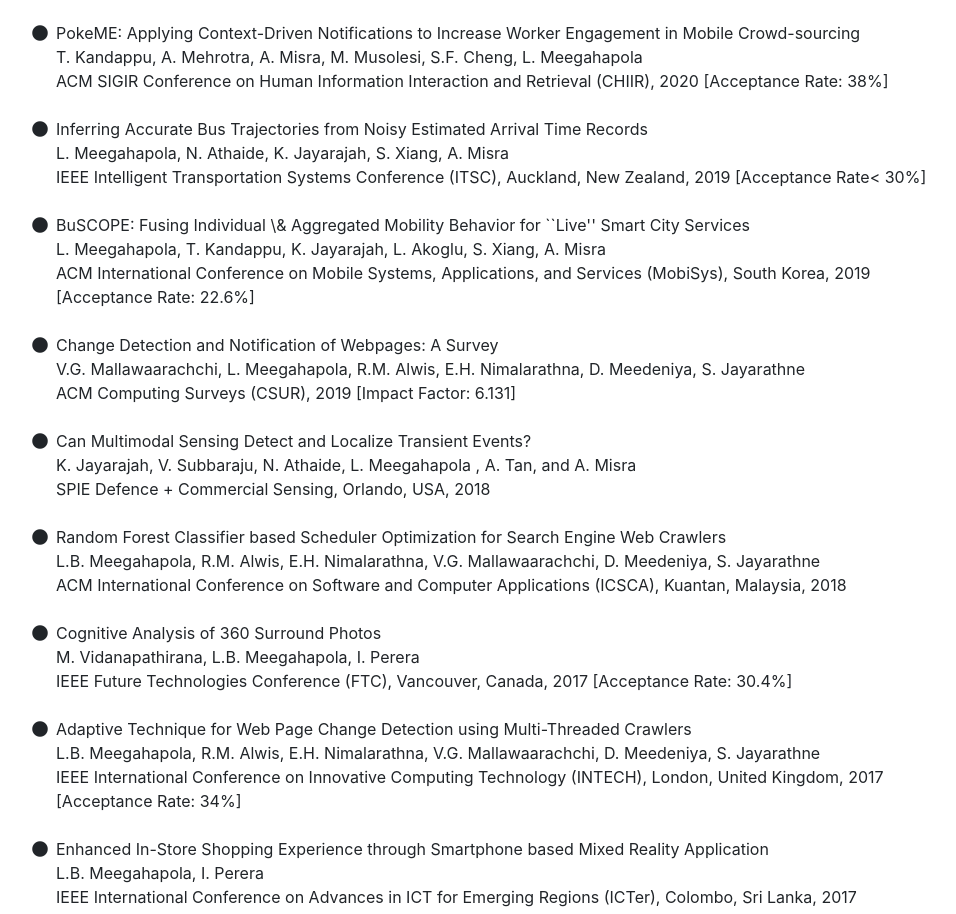
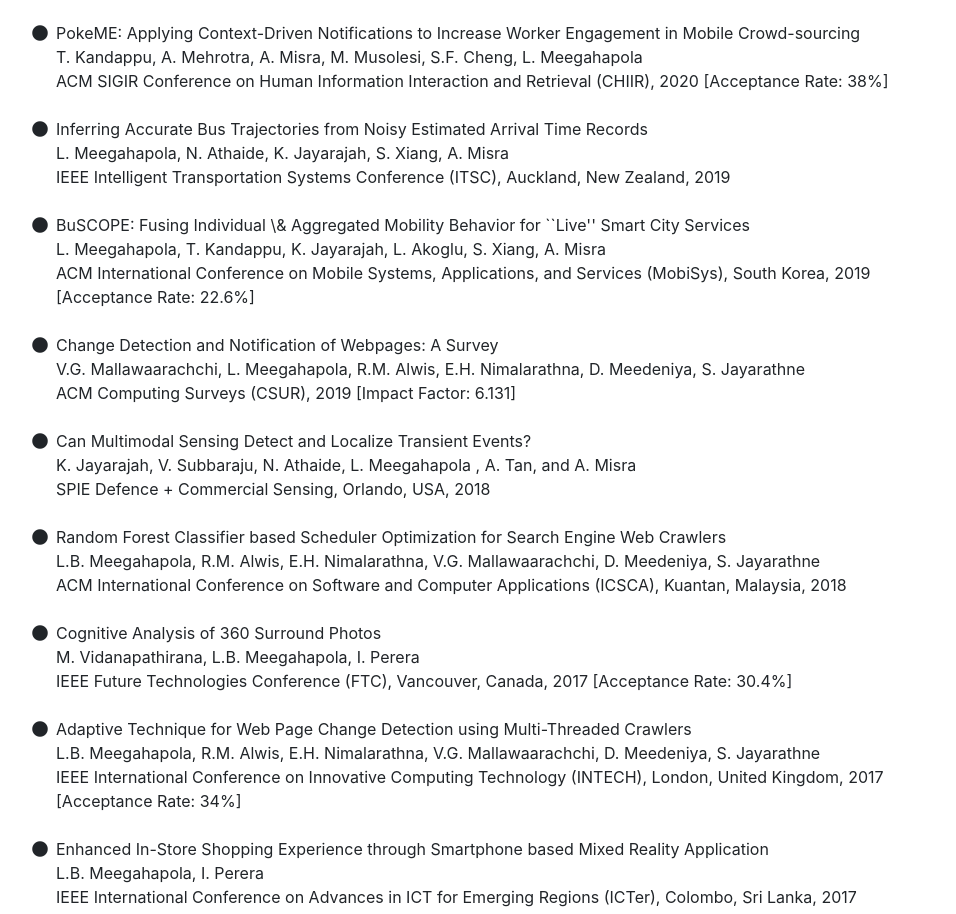
Before and after one commit to lakmalbuddikalucky/lakmalmeegahapola, a website with bundled scripts: page index.html in a window 1280 px wide. Shown: the part 3735-4649 px from the top of the page, without its empty margins (304-1260 px from the left). Built offline with nearby package versions, Linux system fonts and the light colour scheme; a web font is replaced by a local one.

Commit message:
Update index.html

```diff
--- a/index.html
+++ b/index.html
@@ -330,7 +330,7 @@
             <i class="fa-li fa fa-circle"></i>
             Inferring Accurate Bus Trajectories from Noisy Estimated Arrival Time Records<br>
             L. Meegahapola, N. Athaide, K. Jayarajah, S. Xiang, A. Misra<br>
-            IEEE Intelligent Transportation Systems Conference (ITSC), Auckland, New Zealand, 2019 [Acceptance Rate< 30%]<br>
+            IEEE Intelligent Transportation Systems Conference (ITSC), Auckland, New Zealand, 2019<br>
             </li>
 
             <br>
```
